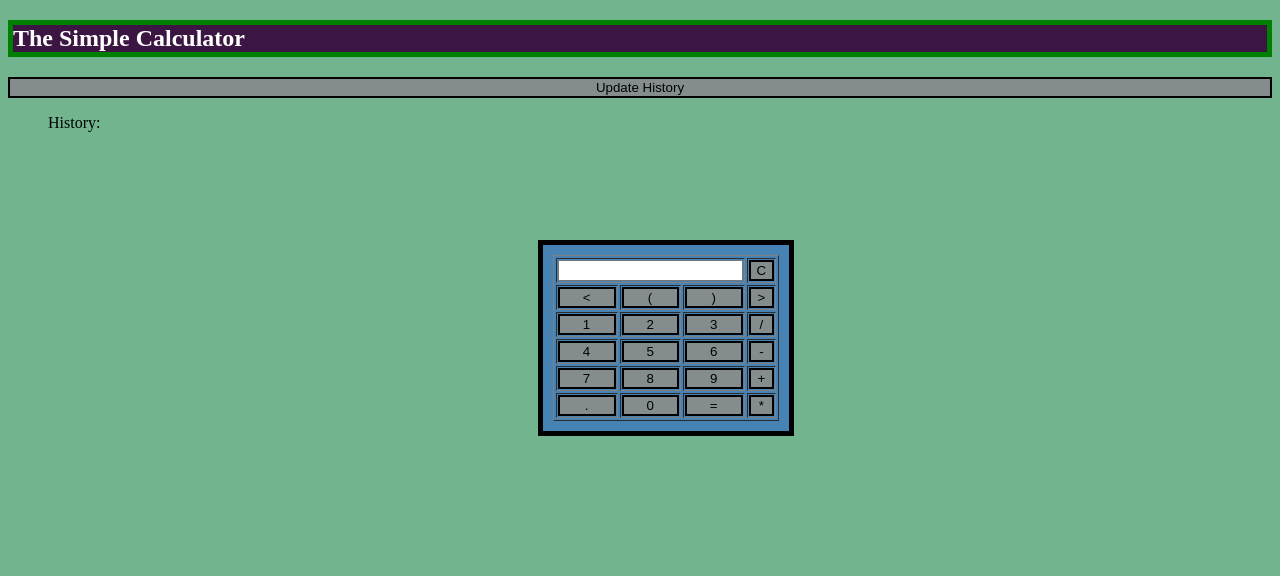
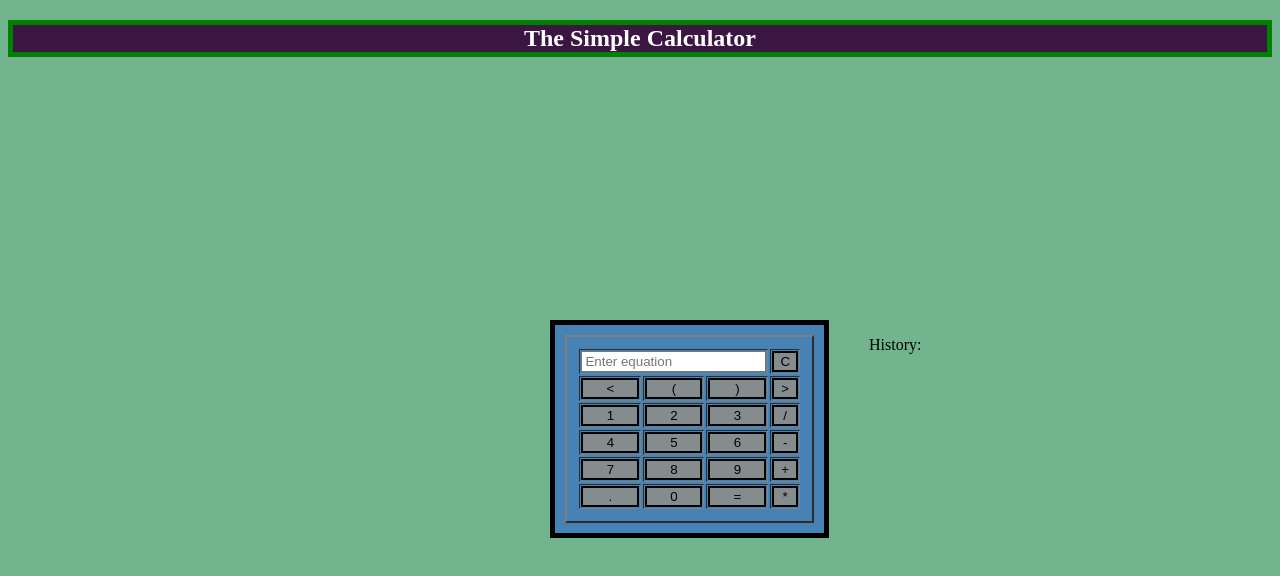
Before and after one commit to Ponesty/capstone-project-1, a website: page index.html in a window 1280 px wide. Drawn offline with nearby package versions, Linux system fonts and the light colour scheme; no server answers.

Commit message:
Chnaged css and html to use flex box.

```diff
--- a/index.css
+++ b/index.css
@@ -1,3 +1,13 @@
+.flex-container {
+    display: flex;
+    position: absolute;
+    top: 40%;
+    left: 43%;
+}
+
+
+
+
 button {
     background-color:#848C8E;
     color: black;
@@ -6,10 +16,8 @@ button {
 }
 
 #calculator {
-    position: absolute;
-    left: 42%;
-    top: 30%;
-    transform: translate (-50%, -50%);
+
+    /* transform: translate (-50%, -50%); */
     border: 5px solid black;
     padding: 10px;
     background-color: steelblue;
@@ -19,8 +27,18 @@ h2 {
     background-color: #3C1642;
     border: 5px solid green;
     color: white;
+    text-align: center;
 }
 
 body {
     background-color: #71B48D;
 }
+
+/* #History {
+    position: absolute;
+    left: 57%;
+    top: 27%;
+    transform: translate (-50%, -50%);
+    padding: 10px;
+
+} */
--- a/index.html
+++ b/index.html
@@ -14,10 +14,11 @@
             <h2>The Simple Calculator</h2>
 
         </div>
-       <div id='calculator'>
-           <table border="1">
+        <div class='flex-container'>
+            <div id='calculator' class='item'>
+                <table border="2" style="padding: 10px">
                      <tr>
-                    <td colspan="3"><input type="text" id="input"></td>
+                         <td colspan="3"><input type="text" id="input" placeholder="Enter equation"></td>
                          <td><button id='clr'>C</button></td>
                      </tr>
                      <tr>
@@ -52,8 +53,9 @@
                       </tr>
                 </table>
              </div>
-        <button id='update'>Update History</button>
-        <ol id='History'>History:</ol>
+             <ol id='History'class='item'>History:</ol>
+
+        </div>
 
         <script src="index.js" async defer></script>
 
```
Lines whose indentation alone changed are shown as unchanged.
